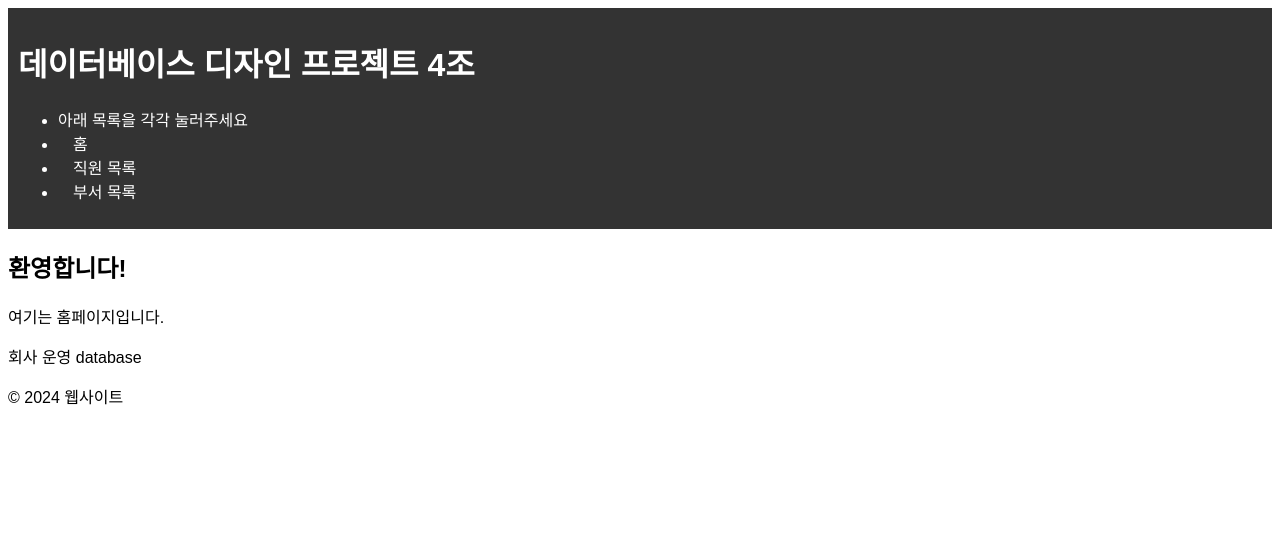
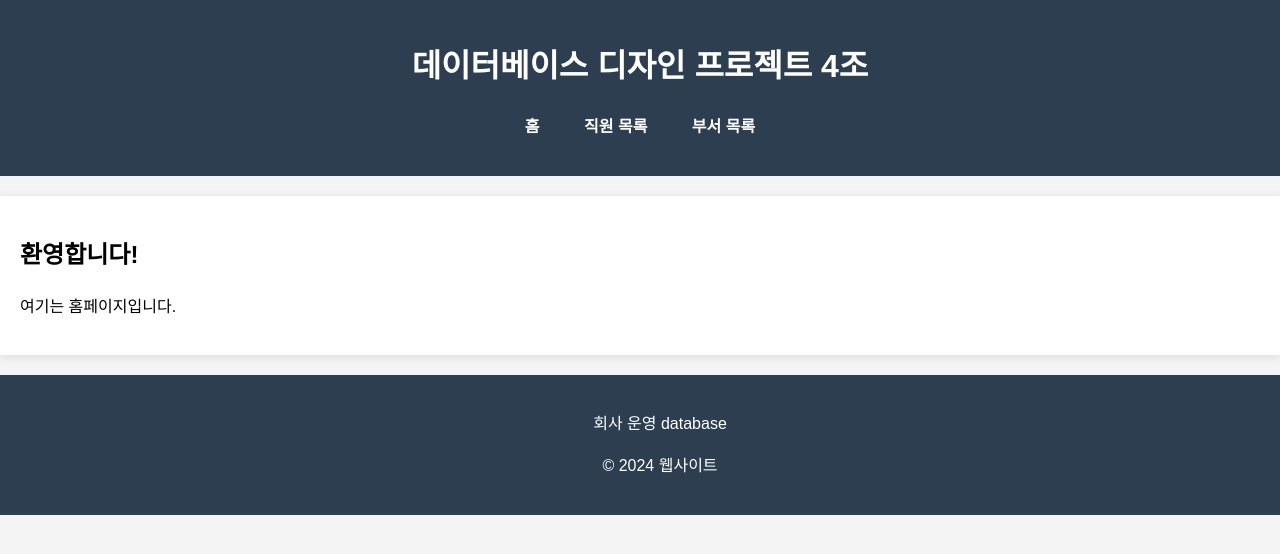
Before and after one commit to shinnyeonki/database_design_project_group4, a Flask app: page / in a window 1280 px wide. Shown: the top 554 px of the page. Run offline with Flask 3, Linux system fonts and the light colour scheme.

Commit message:
스타일 변경

```diff
--- a/src/static/style.css
+++ b/src/static/style.css
@@ -1,15 +1,58 @@
+/* 전체 바디 스타일 */
 body {
-    font-family: Arial, sans-serif;
+    font-family: 'Arial', sans-serif;
+    line-height: 1.6;
+    background-color: #f4f4f4;
+    margin: 0;
+    padding: 0;
 }
 
+/* 헤더 스타일 */
 header {
-    background: #333;
+    background: #2c3e50; /* 어두운 색상으로 변경 */
     color: white;
-    padding: 10px;
+    padding: 20px;
+    text-align: center;
+}
+
+/* 내비게이션 스타일 */
+nav ul {
+    list-style: none; /* 기본 리스트 스타일 제거 */
+    padding: 0;
+}
+
+nav li {
+    display: inline; /* 수평 정렬 */
+    margin: 0 20px;
 }
 
 nav a {
     color: white;
-    margin: 0 15px;
     text-decoration: none;
+    font-weight: bold;
+    transition: color 0.3s; /* 호버 효과를 부드럽게 */
 }
+
+nav a:hover {
+    color: #1abc9c; /* 호버 시 색상 변경 */
+}
+
+/* 메인 콘텐츠 스타일 */
+main {
+    padding: 20px;
+    max-width: 2000px; /* 최대 폭 설정 */
+    margin: 20px auto; /* 중앙 정렬 */
+    background: white;
+    box-shadow: 0 2px 10px rgba(0, 0, 0, 0.1); /* 그림자 효과 */
+}
+
+/* 푸터 스타일 */
+footer {
+    text-align: center;
+    padding: 20px;
+    background: #2c3e50; /* 헤더와 동일한 색상 */
+    color: white;
+    position: relative;
+    bottom: 0;
+    width: 100%;
+}
--- a/src/templates/base.html
+++ b/src/templates/base.html
@@ -11,7 +11,6 @@
         <h1>데이터베이스 디자인 프로젝트 4조</h1>
         <nav>
             <ul>
-                <li>아래 목록을 각각 눌러주세요</li>
                 <li><a href="{{ url_for('main.index') }}">홈</a></li>
                 <li><a href="{{ url_for('main.employee') }}">직원 목록</a></li>
                 <li><a href="{{ url_for('main.department') }}">부서 목록</a></li>
```
